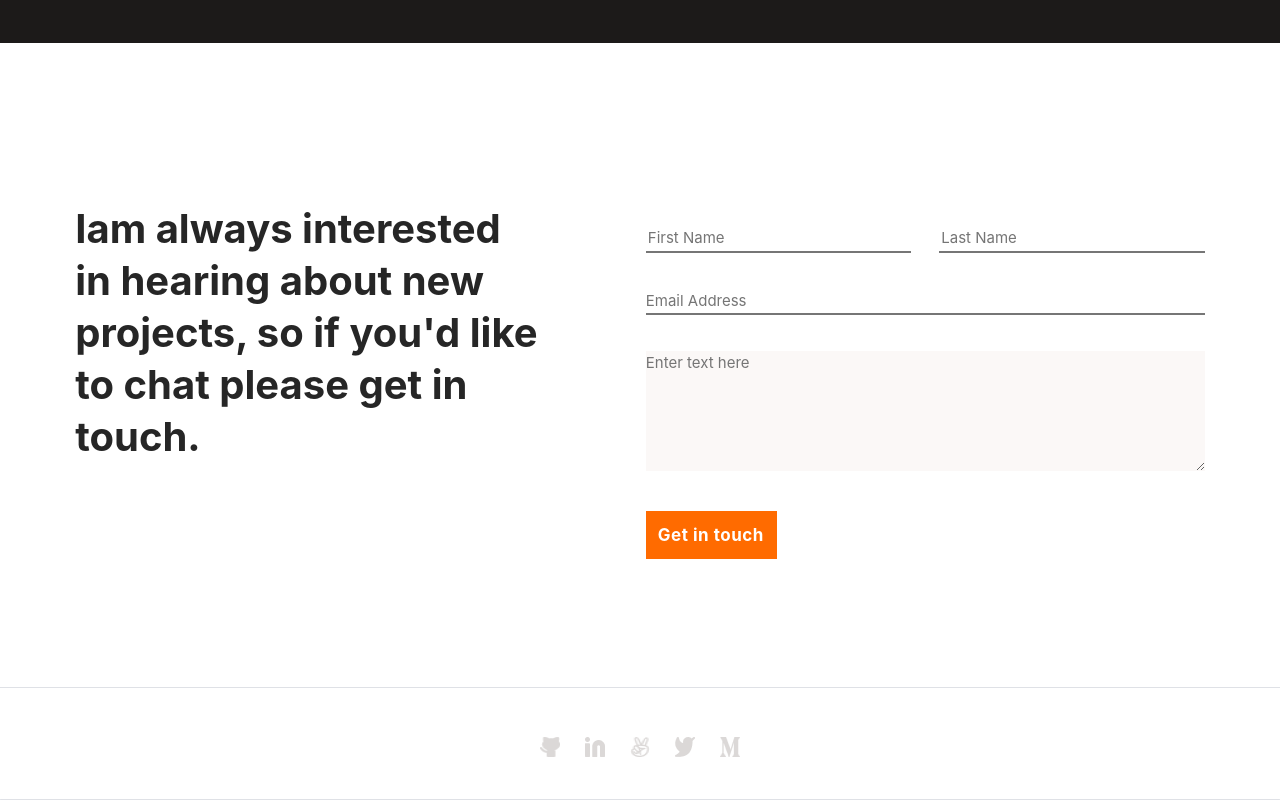
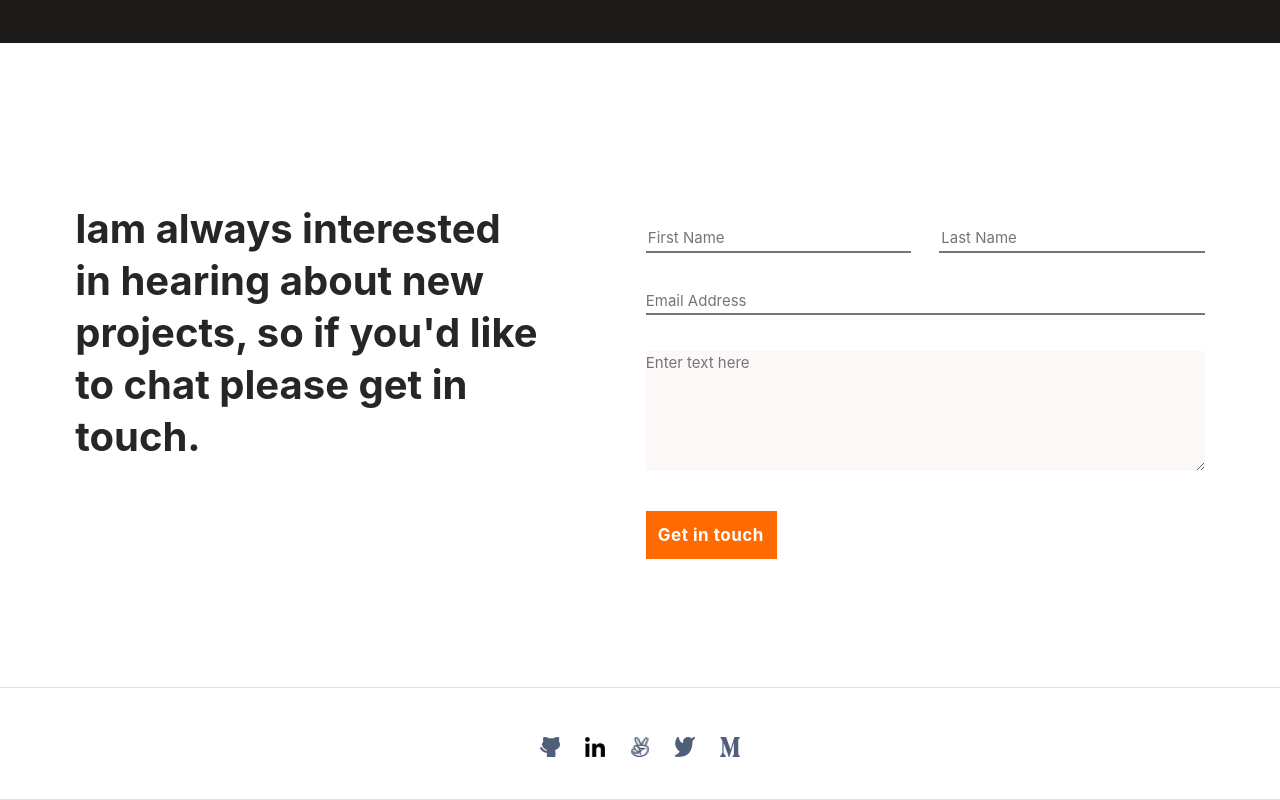
Before and after one commit to asadmisrani/Portfoliofinishmobileversion.github.io, a website: page index.html in a window 1280 px wide. Shown: the part 3959-4759 px from the top of the page. Drawn offline with Linux system fonts and the light colour scheme.

Commit message:
Style.css file and Index.html file was modified

```diff
--- a/index.html
+++ b/index.html
@@ -297,14 +297,14 @@
         <section class="bottom-social-icons">
             <ul class="social-media">
                 <li><a href="https://github.com/asadmisrani" target="_blank" rel="noopener"> <img
-                            src="./images/github.png" alt="github"> </a></li>
+                            src="./images/1.png" alt="github"> </a></li>
                 <li><a href="https://linkedin.com/in/asadmisrani" target="_blank" rel="noopener"><img
-                            src="./images/linkedin.png" alt="linkedin"></a></li>
+                            src="./images/2.png" alt="linkedin"></a></li>
                 <li><a href="https://github.com/asadmisrani" target="_blank" rel="noopener"></a><img
-                        src="./images/Vector-2.png" alt="Pinter"></a></li>
+                        src="./images/3.png" alt="Pinter"></a></li>
                 <li><a href="https://twitter.com/asadmisrani" target="_blank" rel="noopener"><img
-                            src="./images/twiter.png" alt="Twiter"></a></li>
-                <li><a href="https://github.com/asadmisrani" target="_blank" rel="noopener"><img src="./images/m.png"
+                            src="./images/4.png" alt="Twiter"></a></li>
+                <li><a href="https://github.com/asadmisrani" target="_blank" rel="noopener"><img src="./images/5.png"
                             alt="M"></a> </li>
             </ul>
             <hr>
--- a/style.css
+++ b/style.css
@@ -17,6 +17,7 @@ li {
     height: 100vh;
     width: 100%;
   }
+}
 
 .main-content {
   margin: 0;
```
Also changed, not shown: images/1.png (added), images/2.png (added), images/3.png (added), images/4.png (added), images/5.png (added).
